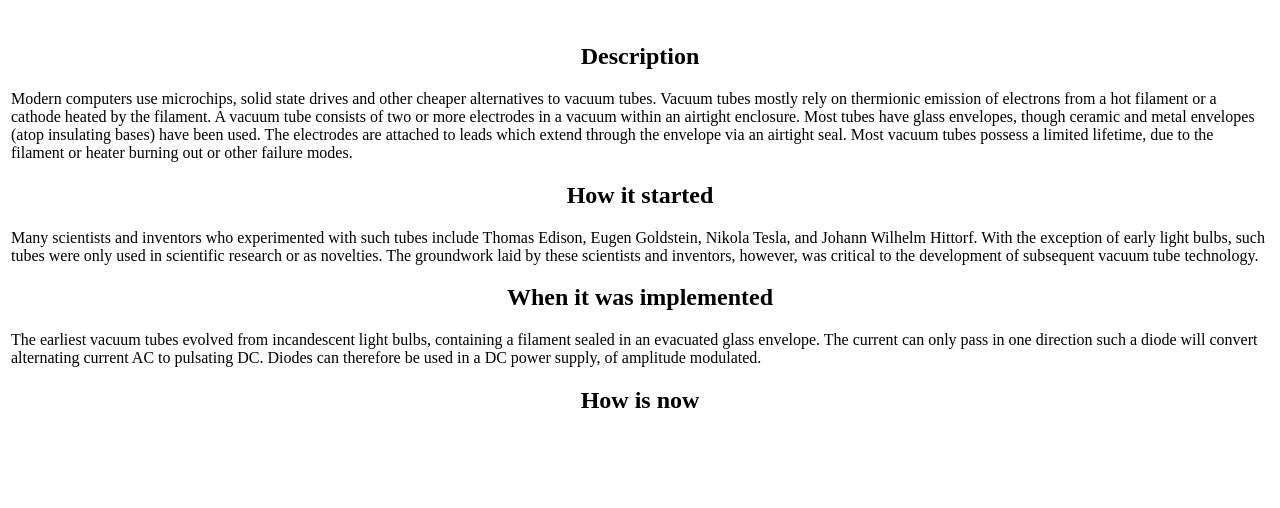
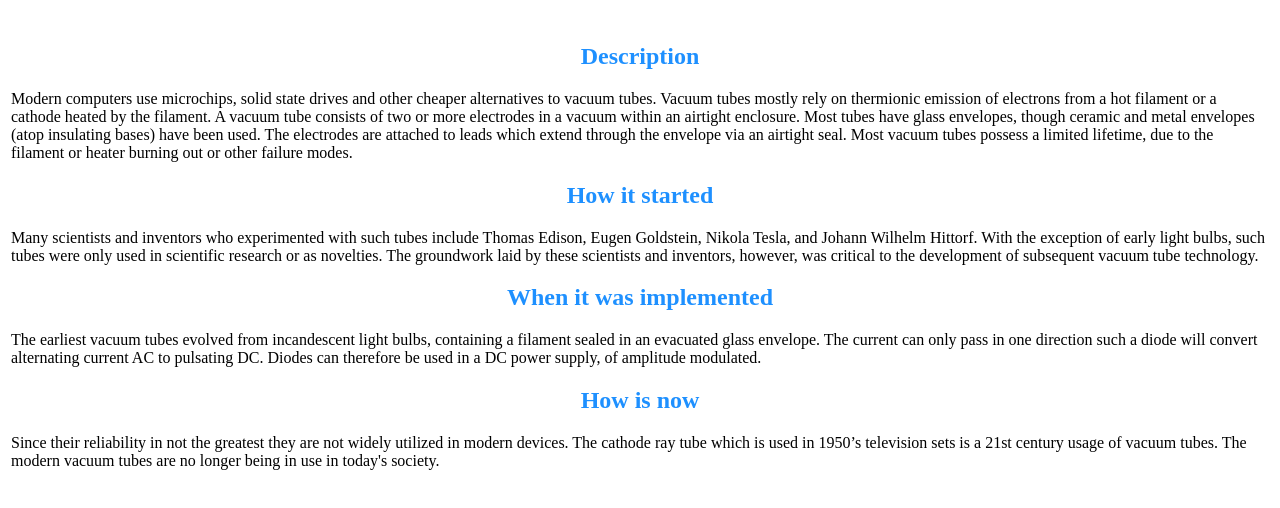
Before and after one commit to iamike4321/vaccuumtubehistory, a plain HTML site: page Project1.html in a window 1280 px wide. Shown: the part 60-568 px from the top of the page. Drawn offline with Linux system fonts and the light colour scheme.

Commit message:
name change

```diff
--- a/htmml.html
+++ b/Project1.html
@@ -16,7 +16,8 @@
             /*clear: right;*/
         }
         strong {}
-        h2 {text-align: center }
+        h2 {text-align: center ; color: dodgerblue }
+
     </style>
 
 </head>
@@ -47,7 +48,10 @@
                         alternating current AC to pulsating DC. Diodes can therefore be used in a DC power supply, of
                         amplitude modulated.</p>
                     <h2>How is now</h2>
-                    <p></p>
+                    <p>Since their reliability in not the greatest they are not widely utilized in modern devices. The
+                        cathode ray tube which is used in 1950’s television sets is a 21st century usage of vacuum tubes.
+                        The modern vacuum tubes are no longer being in use in today's society.
+                    </p>
                 </section>
             </form>
         </td>
```
